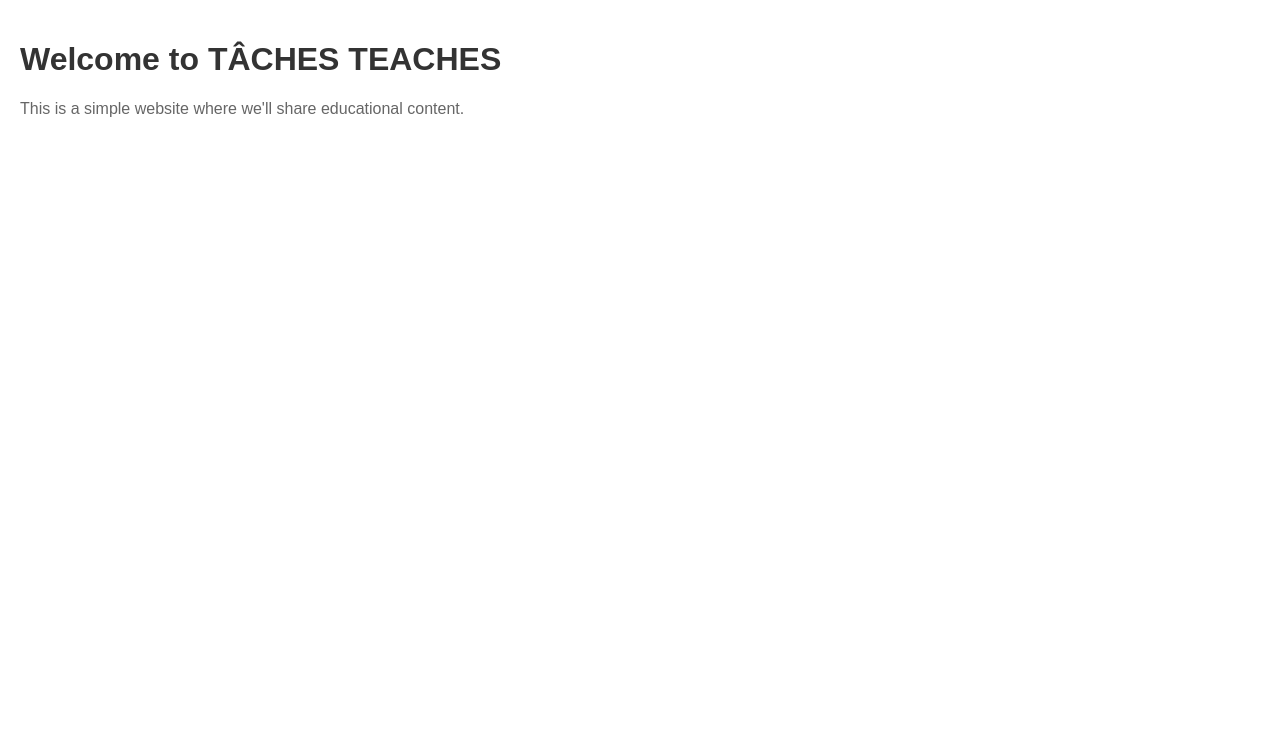
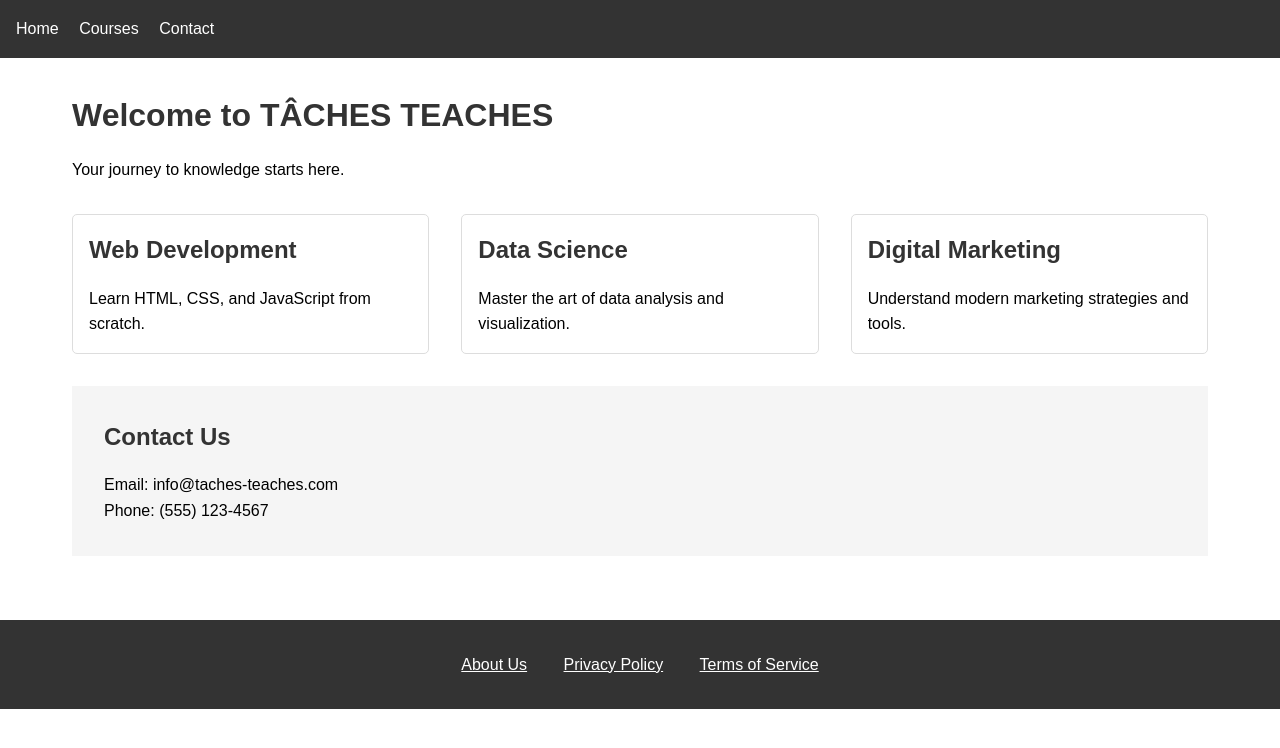
Before and after one commit to glittercowboy/teaching-website, a plain HTML site: page index.html in a window 1280 px wide. Drawn offline with Linux system fonts and the light colour scheme.

Commit message:
Add enhanced website with more content and styling

```diff
--- a/index.html
+++ b/index.html
@@ -5,21 +5,108 @@
     <meta name="viewport" content="width=device-width, initial-scale=1.0">
     <title>TÂCHES TEACHES</title>
     <style>
+        * {
+            margin: 0;
+            padding: 0;
+            box-sizing: border-box;
+        }
+
         body {
             font-family: Arial, sans-serif;
-            margin: 0;
-            padding: 20px;
+            line-height: 1.6;
         }
-        h1 {
+
+        nav {
+            background-color: #333;
+            padding: 1rem;
+        }
+
+        nav a {
+            color: white;
+            text-decoration: none;
+            margin-right: 1rem;
+        }
+
+        .container {
+            max-width: 1200px;
+            margin: 0 auto;
+            padding: 2rem;
+        }
+
+        h1, h2 {
             color: #333;
+            margin-bottom: 1rem;
         }
-        p {
-            color: #666;
+
+        .courses {
+            display: grid;
+            grid-template-columns: repeat(auto-fit, minmax(300px, 1fr));
+            gap: 2rem;
+            margin: 2rem 0;
+        }
+
+        .course-card {
+            border: 1px solid #ddd;
+            padding: 1rem;
+            border-radius: 5px;
+        }
+
+        .contact {
+            background-color: #f5f5f5;
+            padding: 2rem;
+            margin: 2rem 0;
+        }
+
+        footer {
+            background-color: #333;
+            color: white;
+            padding: 2rem;
+            text-align: center;
+        }
+
+        footer a {
+            color: white;
+            margin: 0 1rem;
         }
     </style>
 </head>
 <body>
-    <h1>Welcome to TÂCHES TEACHES</h1>
-    <p>This is a simple website where we'll share educational content.</p>
+    <nav>
+        <a href="#home">Home</a>
+        <a href="#courses">Courses</a>
+        <a href="#contact">Contact</a>
+    </nav>
+
+    <div class="container">
+        <h1>Welcome to TÂCHES TEACHES</h1>
+        <p>Your journey to knowledge starts here.</p>
+
+        <section id="courses" class="courses">
+            <div class="course-card">
+                <h2>Web Development</h2>
+                <p>Learn HTML, CSS, and JavaScript from scratch.</p>
+            </div>
+            <div class="course-card">
+                <h2>Data Science</h2>
+                <p>Master the art of data analysis and visualization.</p>
+            </div>
+            <div class="course-card">
+                <h2>Digital Marketing</h2>
+                <p>Understand modern marketing strategies and tools.</p>
+            </div>
+        </section>
+
+        <section id="contact" class="contact">
+            <h2>Contact Us</h2>
+            <p>Email: info@taches-teaches.com</p>
+            <p>Phone: (555) 123-4567</p>
+        </section>
+    </div>
+
+    <footer>
+        <a href="#about">About Us</a>
+        <a href="#privacy">Privacy Policy</a>
+        <a href="#terms">Terms of Service</a>
+    </footer>
 </body>
 </html>
```
